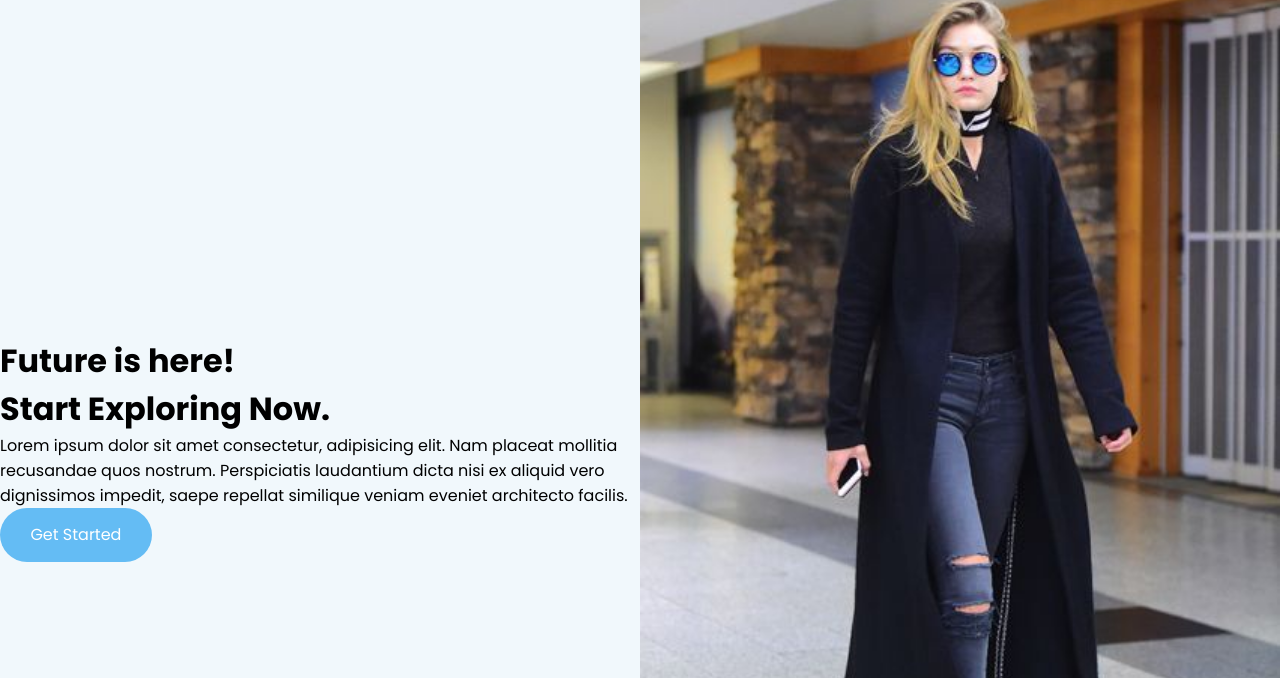
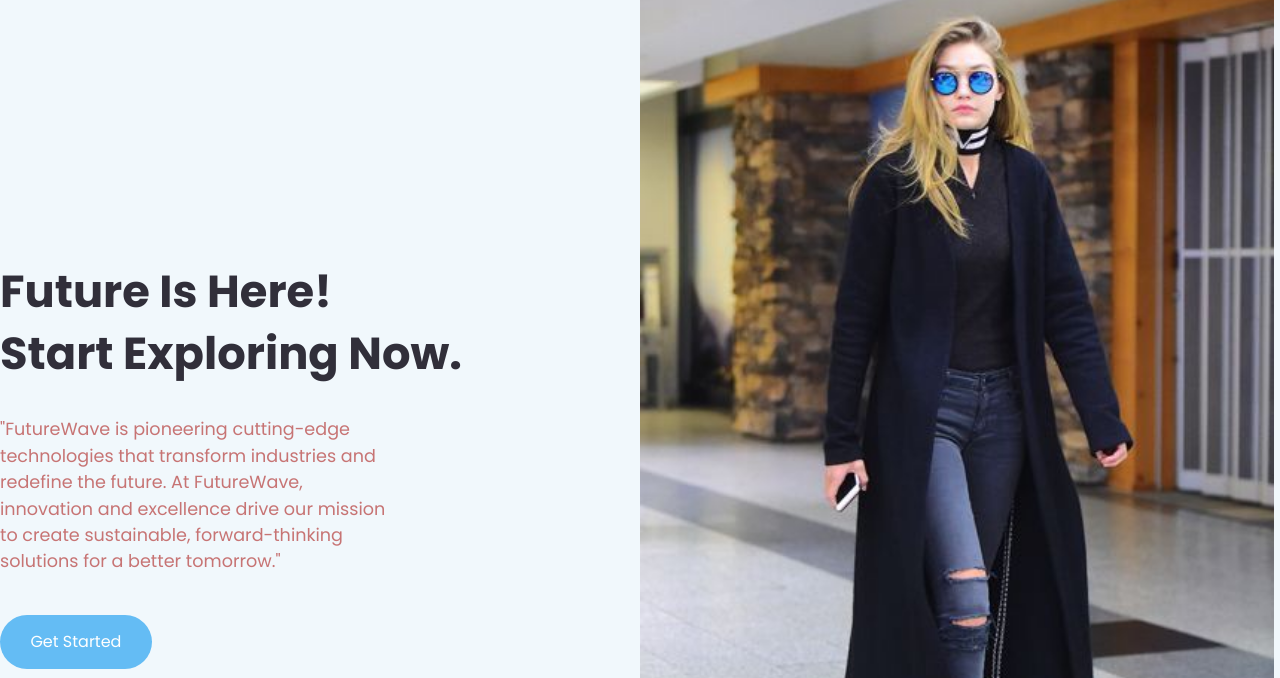
Before and after one commit to MUsmanAamir/PRODIGY_WD_01, a plain HTML site: page html landing page/index.html in a window 1280 px wide. Shown: the part 122-800 px from the top of the page. Drawn offline with Linux system fonts and the light colour scheme.

Commit message:
showcase area completed!

```diff
--- a/html landing page/index.html
+++ b/html landing page/index.html
@@ -35,8 +35,8 @@
             <h1>Future is here!</h1>
             <h1>Start Exploring Now.</h1>
           </div>
-          <p>
-            Lorem ipsum dolor sit amet consectetur, adipisicing elit. Nam placeat mollitia recusandae quos nostrum. Perspiciatis laudantium dicta nisi ex aliquid vero dignissimos impedit, saepe repellat similique veniam eveniet architecto facilis.
+          <p id="text">
+            "FutureWave is pioneering cutting-edge technologies that transform industries and redefine the future. At FutureWave, innovation and excellence drive our mission to create sustainable, forward-thinking solutions for a better tomorrow."
           </p>
           <div class="cta">
             <a href="#" class="btn">Get Started</a>
--- a/html landing page/style.css
+++ b/html landing page/style.css
@@ -9,7 +9,7 @@
 --backgroundColor: #f1f8fc;
 --darkOne: #312f3a;
 --darkTwo: #45424b;
---lightOne: #919191;
+--lightOne: #c77474;
 --LightTwo: #aaa;
 
 }
@@ -25,7 +25,7 @@ body{
 }
 
 img{
-    width: 100%;
+    width: 99%;
 }
 
 a{
@@ -37,6 +37,9 @@ a{
     min-width: 100vh;
     overflow: hidden;
     background-color: var(--backgroundColor);
+    display: flex;
+    flex-direction: column;
+    justify-content: space-between;
 }
 
 .container{
@@ -58,7 +61,7 @@ header .container{
     cursor: pointer;
 }
 .logo img{
-    width: 60px;
+    width: 80px;
 }
 .logo h3{
     color: var(--darkTwo);
@@ -101,7 +104,26 @@ header .container{
 
 .showcase-area .container{
     display: grid;
-    grid-template-columns: 1fr 1fr;
+    grid-template-columns: repeat(2,1fr);
     align-items: center;
     justify-content: center;
 }
+
+.big-title{
+    font-size: 1.4rem;
+    color:var(--darkOne);
+    text-transform: capitalize;
+    line-height: 1.4;
+}
+#text{
+    color:var(--lightOne);
+    font-size: 1.1rem;
+    margin: 1.9rem 0 2.5rem;
+    max-width:400px;
+    line-height: 1.5;
+}
+
+
+.showcase-area .btn{
+    box-shadow: 0 0 40px 2px rgba(0.05, 0, 0.05, 0);
+}
```
